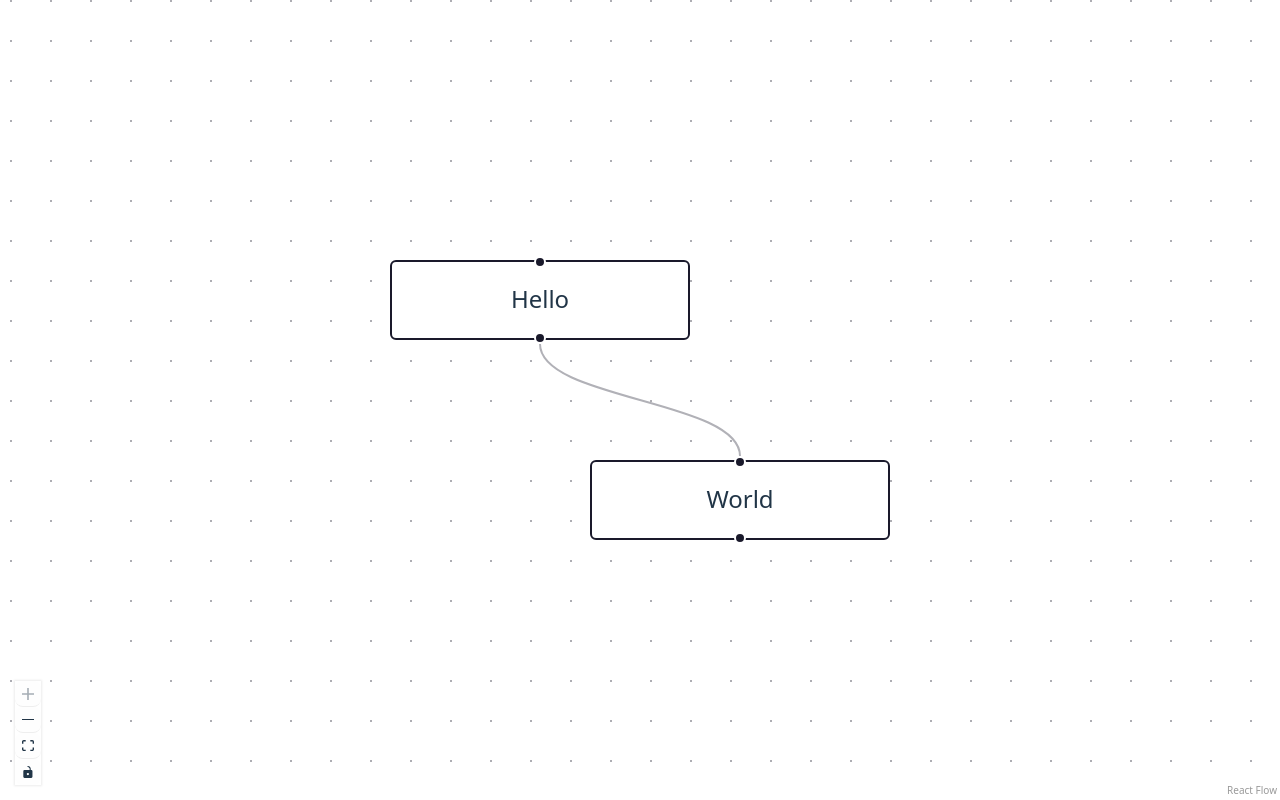
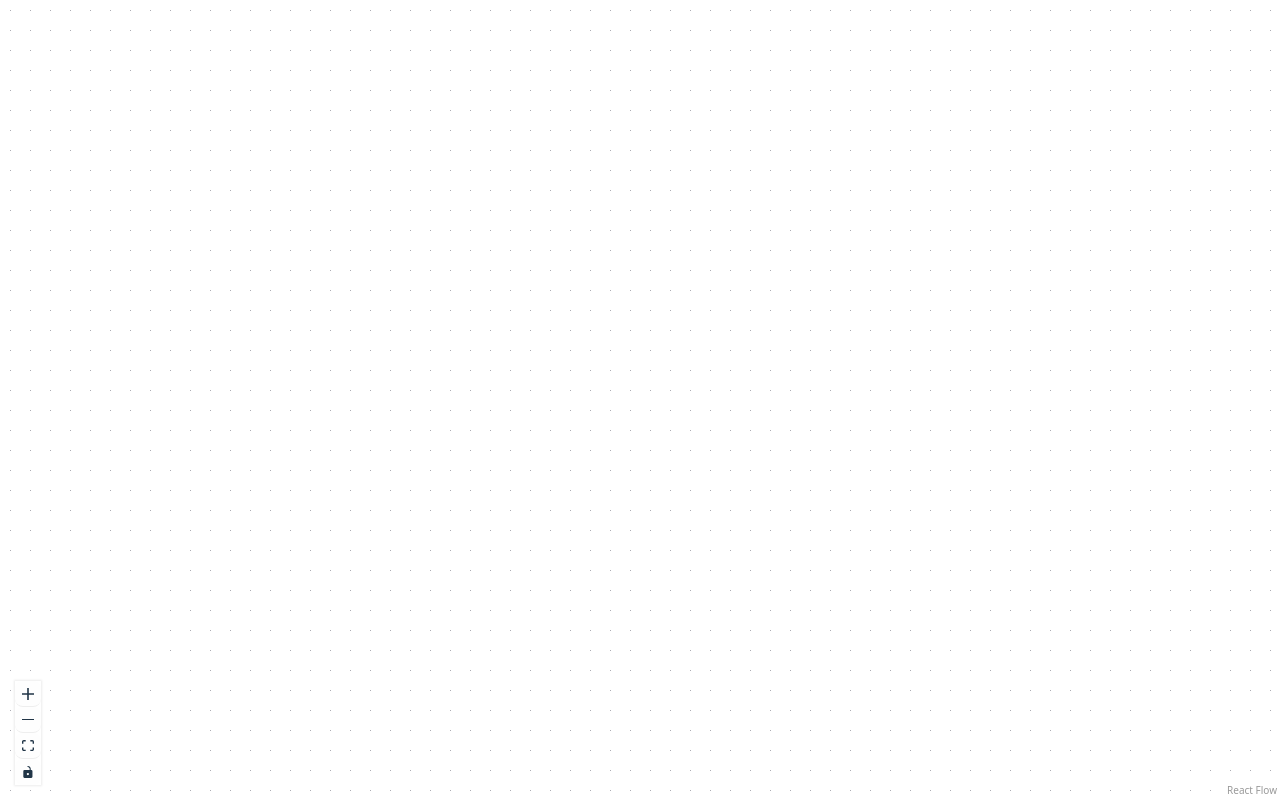
Before and after one commit to ItsTheKayBee/workflows, a React (Vite) app: page / in a window 1280 px wide. Built offline with nearby package versions, Linux system fonts and the light colour scheme.

Commit message:
add basic comp structure for 4 types of nodes

```diff
--- a/src/components/Flow.tsx
+++ b/src/components/Flow.tsx
@@ -12,6 +12,17 @@ import {
 import '@xyflow/react/dist/style.css'
 import { useCallback, useContext } from 'react'
 import { DataContext } from '../context'
+import DecisionNode from './nodes/DecisionNode'
+import ActionNode from './nodes/ActionNode'
+import StartNode from './nodes/StartNode'
+import LeafNode from './nodes/LeafNode'
+
+const nodeTypes = {
+  decision: DecisionNode,
+  action: ActionNode,
+  start: StartNode,
+  leaf: LeafNode
+}
 
 function Flow() {
 	const { nodes, edges, setNodes, setEdges } = useContext(DataContext)
@@ -38,6 +49,7 @@ function Flow() {
 				onNodesChange={onNodesChange}
 				onEdgesChange={onEdgesChange}
 				onConnect={onConnect}
+        nodeTypes={nodeTypes}
 			>
 				<Background />
 				<Controls />
--- /dev/null
+++ b/src/components/nodes/ActionNode.tsx
@@ -0,0 +1,13 @@
+import { Handle, Position, type NodeProps } from '@xyflow/react'
+
+const ActionNode = ({ data }: NodeProps) => {
+	return (
+		<>
+			<Handle type='target' position={Position.Top} />
+			<div>{data.label}</div>
+			<Handle type='source' position={Position.Bottom} />
+		</>
+	)
+}
+
+export default ActionNode
--- /dev/null
+++ b/src/components/nodes/DecisionNode.tsx
@@ -0,0 +1,21 @@
+import { Handle, Position, type NodeProps } from '@xyflow/react'
+
+const DecisionNode = ({ data }: NodeProps) => {
+	return (
+		<>
+			<Handle type='target' position={Position.Top} />
+			<div>{data.label}</div>
+			<Handle type='source' position={Position.Bottom} id='yes'
+        style={{ left: '30%' }}
+      />
+			<Handle
+				type='source'
+				position={Position.Bottom}
+				id='no'
+				style={{ left: '70%' }}
+			/>
+		</>
+	)
+}
+
+export default DecisionNode
--- /dev/null
+++ b/src/components/nodes/LeafNode.tsx
@@ -0,0 +1,12 @@
+import { Handle, Position, type NodeProps } from '@xyflow/react'
+
+const LeafNode = ({ data }: NodeProps) => {
+  return (
+		<>
+			<Handle type='target' position={Position.Top} id='a' />
+			<div>{data.label}</div>
+		</>
+	)
+}
+
+export default LeafNode
--- /dev/null
+++ b/src/components/nodes/StartNode.tsx
@@ -0,0 +1,12 @@
+import { Handle, Position, type NodeProps } from '@xyflow/react'
+
+const StartNode = ({ data }: NodeProps) => {
+  return (
+		<>
+			<div>{data.label}</div>
+			<Handle type='source' position={Position.Bottom} />
+		</>
+	)
+}
+
+export default StartNode
--- a/src/context/DataContextProvider.tsx
+++ b/src/context/DataContextProvider.tsx
@@ -1,23 +1,28 @@
 import type { Edge, Node } from '@xyflow/react'
-import { useState } from 'react'
+import { useEffect, useState } from 'react'
 import { DataContext } from '.'
+import { FlowType, getData } from '../data'
 
-export const DataContextProvider = ({ children }: { children: React.ReactNode }) => {
-  const [nodes, setNodes] = useState<Node[]>([
-		{
-			id: '1',
-			position: { x: 0, y: 0 },
-			data: { label: 'Hello' }
-		},
-		{ id: '2', position: { x: 100, y: 100 }, data: { label: 'World' } }
-	])
-  const [edges, setEdges] = useState<Edge[]>([
-    { id: '1-2', source: '1', target: '2' },
-  ])
+export const DataContextProvider = ({
+	children
+}: {
+	children: React.ReactNode
+}) => {
+	const [nodes, setNodes] = useState<Node[]>([])
+	const [edges, setEdges] = useState<Edge[]>([])
 
-  return (
-    <DataContext.Provider value={{ nodes, edges, setNodes, setEdges }}>
-      {children}
-    </DataContext.Provider>
-  )
+	useEffect(() => {
+		const fetchData = async () => {
+			const data = await getData(FlowType.simple)
+			setNodes(data.nodes)
+			setEdges(data.edges)
+		}
+		fetchData()
+	}, [])
+
+	return (
+		<DataContext.Provider value={{ nodes, edges, setNodes, setEdges }}>
+			{children}
+		</DataContext.Provider>
+	)
 }
--- /dev/null
+++ b/src/data/complex.ts
@@ -0,0 +1,41 @@
+import type { Edge, Node } from '@xyflow/react'
+
+export const nodes: Node[] = [
+	{
+		id: '1',
+		position: { x: 0, y: 0 },
+		data: { label: 'Start' },
+		type: 'start'
+	},
+	{
+		id: '2',
+		position: { x: 0, y: 100 },
+		data: { label: 'Decision' },
+		type: 'decision'
+	},
+	{
+		id: '3',
+		position: { x: -100, y: 200 },
+		data: { label: 'Leaf' },
+		type: 'leaf'
+	},
+	{
+		id: '4',
+		position: { x: 100, y: 200 },
+		data: { label: 'Action' },
+		type: 'action'
+	},
+	{
+		id: '5',
+		position: { x: 200, y: 300 },
+		data: { label: 'Leaf' },
+		type: 'leaf'
+	}
+]
+
+export const edges: Edge[] = [
+	{ id: '1-2', source: '1', target: '2' },
+	{ id: '2-3', source: '2', target: '3', sourceHandle: 'yes' },
+	{ id: '2-4', source: '2', target: '4', sourceHandle: 'no' },
+	{ id: '4-5', source: '4', target: '5' }
+]
--- /dev/null
+++ b/src/data/index.ts
@@ -0,0 +1,6 @@
+export enum FlowType {
+	simple = 'simple',
+	complex = 'complex'
+}
+
+export const getData = async (type: FlowType) => import(`./${type}`)
--- /dev/null
+++ b/src/data/simple.ts
@@ -0,0 +1,41 @@
+import type { Edge, Node } from '@xyflow/react'
+
+export const nodes: Node[] = [
+	{
+		id: '1',
+		position: { x: 0, y: 0 },
+		data: { label: 'Start' },
+		type: 'start'
+	},
+	{
+		id: '2',
+		position: { x: 0, y: 100 },
+		data: { label: 'Decision' },
+		type: 'decision'
+	},
+	{
+		id: '3',
+		position: { x: -100, y: 200 },
+		data: { label: 'Leaf' },
+		type: 'leaf'
+	},
+	{
+		id: '4',
+		position: { x: 100, y: 200 },
+		data: { label: 'Action' },
+		type: 'action'
+	},
+	{
+		id: '5',
+		position: { x: 200, y: 300 },
+		data: { label: 'Leaf' },
+		type: 'leaf'
+	}
+]
+
+export const edges: Edge[] = [
+	{ id: '1-2', source: '1', target: '2' },
+	{ id: '2-3', source: '2', target: '3', sourceHandle: 'yes' },
+	{ id: '2-4', source: '2', target: '4', sourceHandle: 'no' },
+	{ id: '4-5', source: '4', target: '5' }
+]
```
